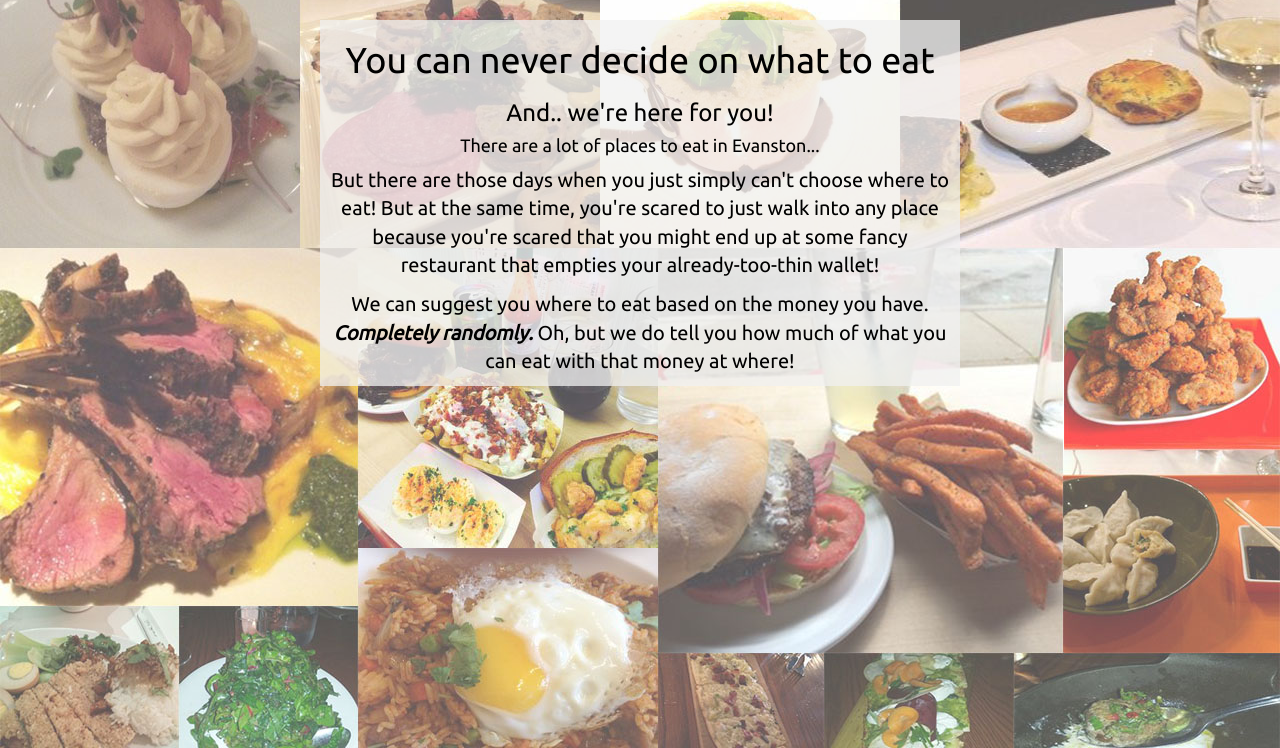
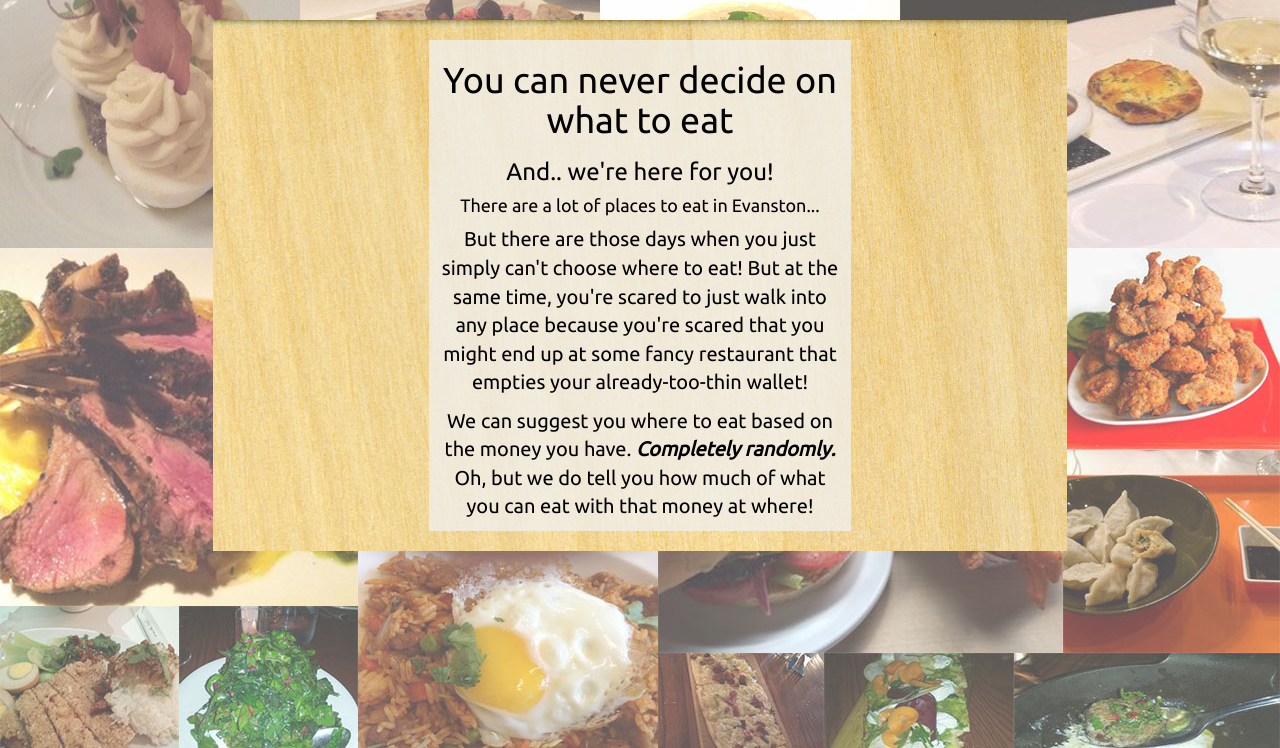
Before and after one commit to jameswhang/HungryWildcats, a PHP site: page /about.html in a window 1280 px wide. Shown: the part 52-800 px from the top of the page. Run offline with PHP 8.4, Linux system fonts and the light colour scheme.

Commit message:
updating about page

```diff
--- a/about.html
+++ b/about.html
@@ -5,10 +5,9 @@
     <link rel="stylesheet" href="https://maxcdn.bootstrapcdn.com/bootstrap/3.3.4/css/bootstrap.min.css">
     <link href='http://fonts.googleapis.com/css?family=Ubuntu' rel='stylesheet' type='text/css'>
     <link rel="stylesheet" href="css/decision.css">
-    <link re="stylesheet" href="css/decision2.css">
     <script src="js/jquery-1.11.3.min.js"></script>
+    <script src="js/parse-1.4.2.min.js"></script>
     <script src="https://maxcdn.bootstrapcdn.com/bootstrap/3.3.4/js/bootstrap.min.js"></script>
-    <script src="js/parse-1.4.2.min.js"></script>
 
     <!-- HTML5 shim and Respond.js for IE8 support of HTML5 elements and media queries -->
     <!--[if lt IE 9]>
@@ -41,6 +40,7 @@
       </div><!-- /.container-fluid -->
     </nav>
 
+    <div class="page col-xs-10 col-xs-offset-1 col-sm-10 col-sm-offset-1 col-md-8 col-md-offset-2">
     <div id="about" class="text-center col-xs-10 col-xs-offset-1 col-sm-8 col-sm-offset-2 col-md-6 col-md-offset-3 about">
         <h1>You can never decide on what to eat</h1>
         <h3>And.. we're here for you!</h4>
@@ -49,4 +49,19 @@
         <p>We can suggest you where to eat based on the money you have. <strong><i>Completely randomly.</i></strong> Oh, but we do tell you how much of what you can eat with that money at where!</p>
     </div>
 
+
+    </div>
+    <script type="text/javascript">
+    $('.money').val('15');
+    $('.increment-money').click(function() {
+        var current = parseInt($('.money').val());
+        $('.money').val((current+1).toString());
+    });
+    $('.decrement-money').click(function() {
+        var current = parseInt($('.money').val());
+        $('.money').val((current-1).toString());
+    });
+
+    </script>
+    <script src="js/decision.js"></script>
 </body>
--- a/css/decision.css
+++ b/css/decision.css
@@ -31,6 +31,8 @@
         background-color: rgba(240,240,240,0.75);
         padding-right: 10px;
         padding-left: 10px;
+        margin-bottom: 20px;
+        margin-top: 20px;
 }
 
 .menu-img {
```
